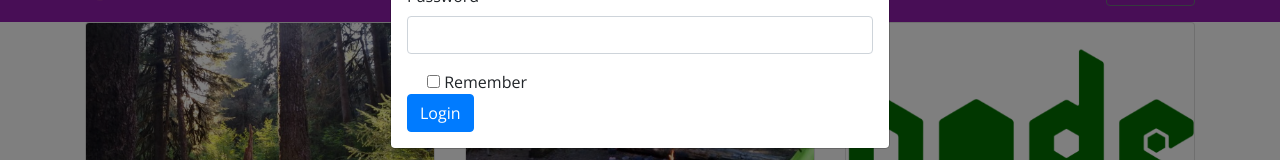
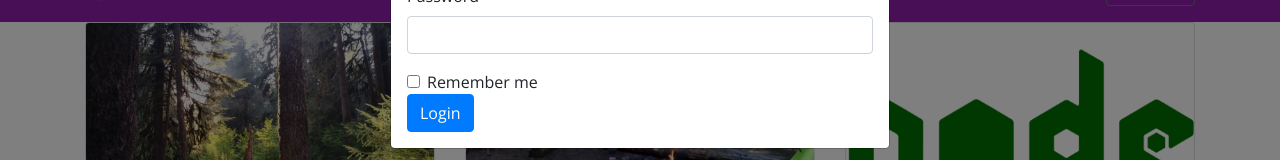
Before and after one commit to rscole87/nucamp_react_project, a React (Create React App) app: page /home in a window 1280 px wide. Both pictures are taken after a click on the button "Login". Shown: the part 210-370 px from the top of the page. Built offline with nearby package versions, Linux system fonts and the light colour scheme.

Commit message:
resolve login modal bug

```diff
--- a/src/components/HeaderComponent.js
+++ b/src/components/HeaderComponent.js
@@ -32,7 +32,7 @@ class Header extends Component {
     alert(`Username: ${this.username.value} Password: ${this.password.value} Remember: ${this.remember.checked}`);
     this.toggleModal();
     event.preventDefault();
-}
+  }
 
   render() {
     return (
@@ -96,18 +96,16 @@ class Header extends Component {
                 <Label htmlFor="username">Username</Label>
                 <Input type="text" id="username" name="username" innerRef={(input) => (this.username = input)} />
               </FormGroup>
-
               <FormGroup>
                 <Label htmlFor="password">Password</Label>
                 <Input type="password" id="password" name="password" innerRef={(input) => (this.password = input)} />
               </FormGroup>
-
               <FormGroup check>
                 <Label check>
-                  <input type="checkbox" name="remember" innerRef={(input) => (this.remember = input)} /> Remember
+                  <Input type="checkbox" name="remember" innerRef={(input) => (this.remember = input)} />
+                  Remember me
                 </Label>
               </FormGroup>
-
               <Button type="submit" value="submit" color="primary">
                 Login
               </Button>
--- a/src/index.js
+++ b/src/index.js
@@ -1,18 +1,13 @@
-import React from 'react';
-import ReactDOM from 'react-dom';
-import './index.css';
-import reportWebVitals from './reportWebVitals';
-import 'bootstrap/dist/css/bootstrap.min.css';
+import React from "react";
+import ReactDOM from "react-dom";
+import "./index.css";
+import reportWebVitals from "./reportWebVitals";
+import "bootstrap/dist/css/bootstrap.min.css";
 import "typeface-lobster";
-import "typeface-open-sans"
-import App from './App';
+import "typeface-open-sans";
+import App from "./App";
 
-ReactDOM.render(
-  <React.StrictMode>
-    <App />
-  </React.StrictMode>,
-  document.getElementById('root')
-);
+ReactDOM.render(<App />, document.getElementById("root"));
 
 // If you want to start measuring performance in your app, pass a function
 // to log results (for example: reportWebVitals(console.log))
```
